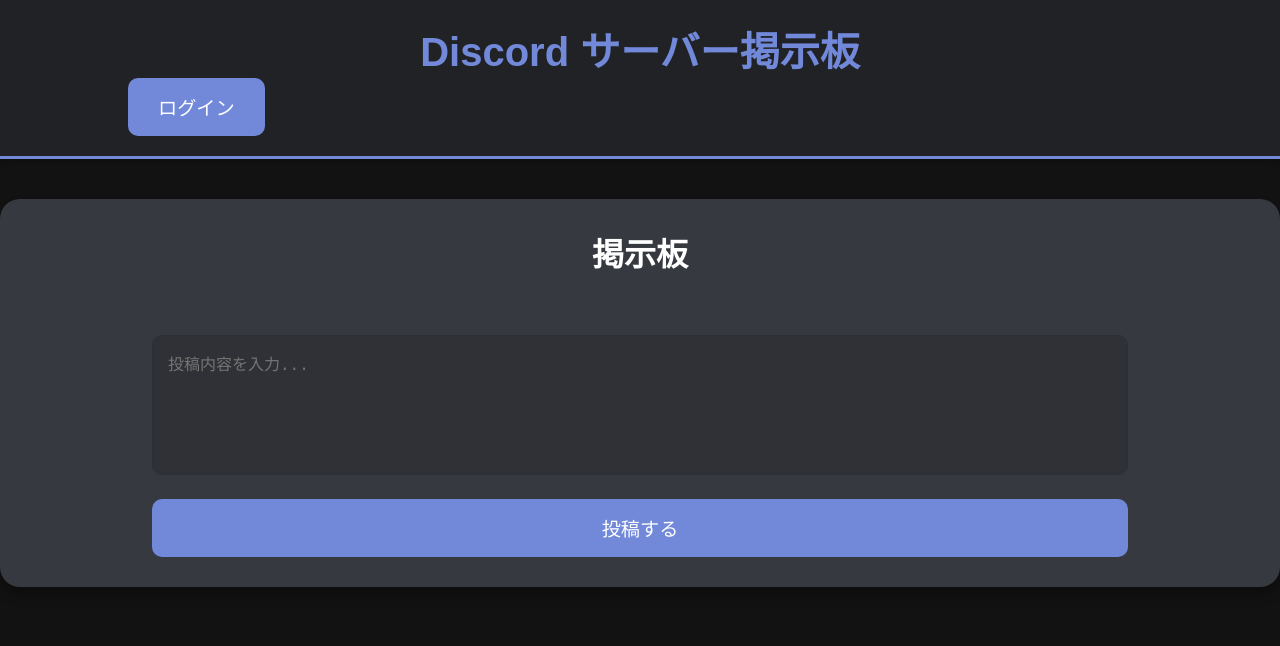
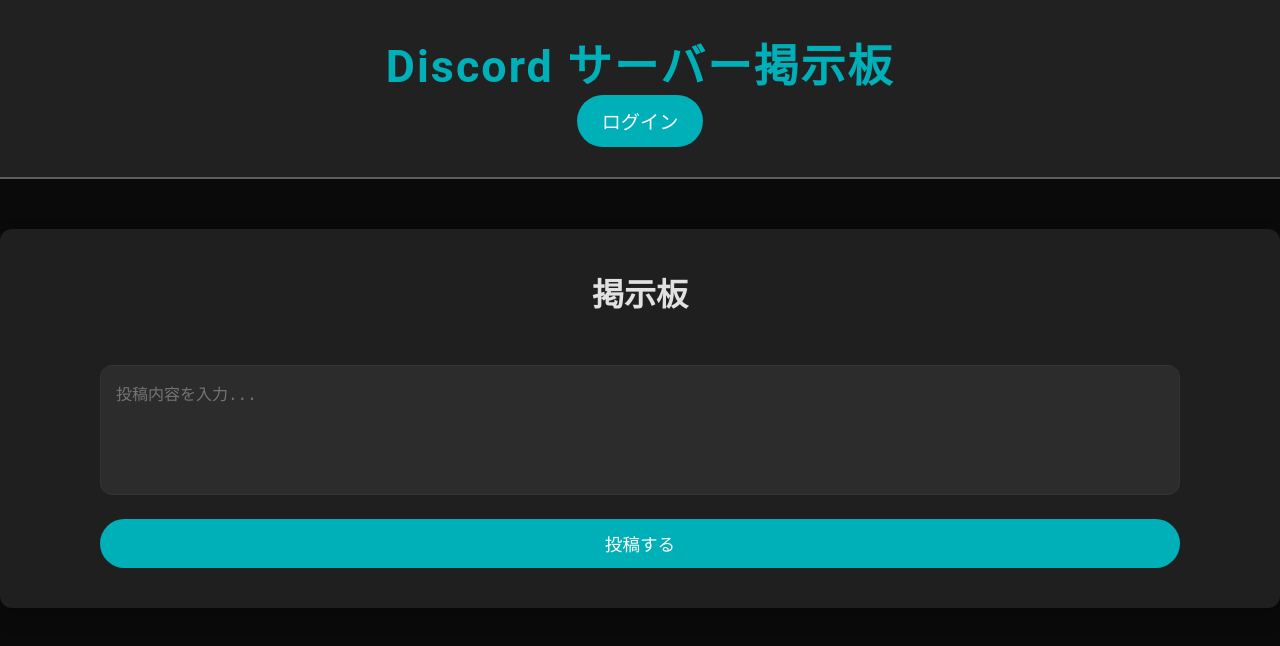
Before and after one commit to VibeShiftTeam/disccordboard, a plain HTML site: page dashbord/index.html in a window 1280 px wide. Both pictures are taken after a click on the button "ログイン". Drawn offline with Linux system fonts and the light colour scheme.

Commit message:
Update styles.css

```diff
--- a/dashbord/styles.css
+++ b/dashbord/styles.css
@@ -6,80 +6,80 @@
 }
 
 body {
-  font-family: 'Arial', sans-serif;
-  background-color: #121212;
-  color: #dcddde;
+  font-family: 'Roboto', sans-serif;
+  background-color: #0a0a0a;
+  color: #e1e1e1;
   padding: 0;
   margin: 0;
   transition: background-color 0.3s ease;
 }
 
 .container {
-  width: 80%;
+  width: 90%;
+  max-width: 1200px;
   margin: 0 auto;
 }
 
 /* ヘッダー */
 header {
-  background-color: #202225;
-  padding: 20px 0;
-  border-bottom: 3px solid #7289da;
-  box-shadow: 0 4px 6px rgba(0, 0, 0, 0.2);
-  transition: all 0.3s ease;
+  background-color: #212121;
+  padding: 30px 0;
+  border-bottom: 2px solid #5e5e5e;
+  text-align: center;
 }
 
 header h1 {
-  color: #7289da;
-  text-align: center;
-  font-size: 2.5rem;
+  color: #00b0b9;
+  font-size: 2.8rem;
+  letter-spacing: 2px;
 }
 
 button {
-  background-color: #7289da;
+  background-color: #00b0b9;
   color: white;
   border: none;
-  padding: 15px 30px;
+  padding: 12px 25px;
   font-size: 1.2rem;
   cursor: pointer;
-  border-radius: 10px;
+  border-radius: 30px;
   transition: background-color 0.3s ease, transform 0.3s ease;
 }
 
 button:hover {
-  background-color: #5b6eae;
+  background-color: #008f91;
   transform: scale(1.05);
 }
 
 /* 掲示板セクション */
 .board-section {
-  margin: 40px 0;
-  padding: 30px;
-  background-color: #36393f;
-  border-radius: 20px;
-  box-shadow: 0 8px 12px rgba(0, 0, 0, 0.3);
+  margin: 50px 0;
+  padding: 40px;
+  background-color: #1f1f1f;
+  border-radius: 12px;
+  box-shadow: 0 8px 20px rgba(0, 0, 0, 0.2);
 }
 
 .board-section h2 {
-  text-align: center;
   font-size: 2rem;
   margin-bottom: 30px;
-  color: #fff;
+  text-align: center;
+  color: #e1e1e1;
 }
 
 /* 投稿フォーム */
 .post-form-section {
   display: none; /* ログイン前は非表示 */
-  margin-top: 30px;
+  margin-top: 20px;
 }
 
 .post-form textarea {
   width: 100%;
-  height: 140px;
+  height: 130px;
   padding: 15px;
-  border-radius: 10px;
-  border: 1px solid #2c2f36;
-  background-color: #2f3136;
-  color: #dcddde;
+  border-radius: 12px;
+  border: 1px solid #333;
+  background-color: #2c2c2c;
+  color: #e1e1e1;
   font-size: 1rem;
   margin-bottom: 20px;
   resize: none;
@@ -87,24 +87,24 @@
 }
 
 .post-form textarea:focus {
-  border-color: #7289da;
+  border-color: #00b0b9;
   outline: none;
 }
 
 .post-form button {
   width: 100%;
-  padding: 15px;
-  font-size: 1.2rem;
-  background-color: #7289da;
+  padding: 12px;
+  font-size: 1.1rem;
+  background-color: #00b0b9;
   color: white;
-  border-radius: 10px;
+  border-radius: 30px;
   border: none;
   cursor: pointer;
   transition: background-color 0.3s ease, transform 0.3s ease;
 }
 
 .post-form button:hover {
-  background-color: #5b6eae;
+  background-color: #008f91;
   transform: scale(1.05);
 }
 
@@ -116,28 +116,48 @@
 }
 
 .post {
-  background-color: #40444b;
+  background-color: #2c2c2c;
   padding: 20px;
-  border-radius: 15px;
-  border: 1px solid #2c2f36;
+  border-radius: 12px;
+  border: 1px solid #333;
+  box-shadow: 0 4px 8px rgba(0, 0, 0, 0.1);
   transition: transform 0.3s ease, box-shadow 0.3s ease;
-  box-shadow: 0 4px 8px rgba(0, 0, 0, 0.1);
 }
 
 .post:hover {
-  transform: scale(1.03);
+  transform: scale(1.02);
   box-shadow: 0 8px 16px rgba(0, 0, 0, 0.3);
 }
 
 .post .content {
-  color: #dcddde;
+  color: #e1e1e1;
   font-size: 1.1rem;
   line-height: 1.6;
 }
 
 .post .author {
   font-size: 0.9rem;
-  color: #7289da;
+  color: #00b0b9;
   text-align: right;
   margin-top: 15px;
+  font-weight: 500;
 }
+
+/* レスポンシブデザイン */
+@media (max-width: 768px) {
+  .container {
+    width: 95%;
+  }
+
+  header h1 {
+    font-size: 2.2rem;
+  }
+
+  .board-section h2 {
+    font-size: 1.8rem;
+  }
+
+  .post-form textarea {
+    height: 120px;
+  }
+}
```
